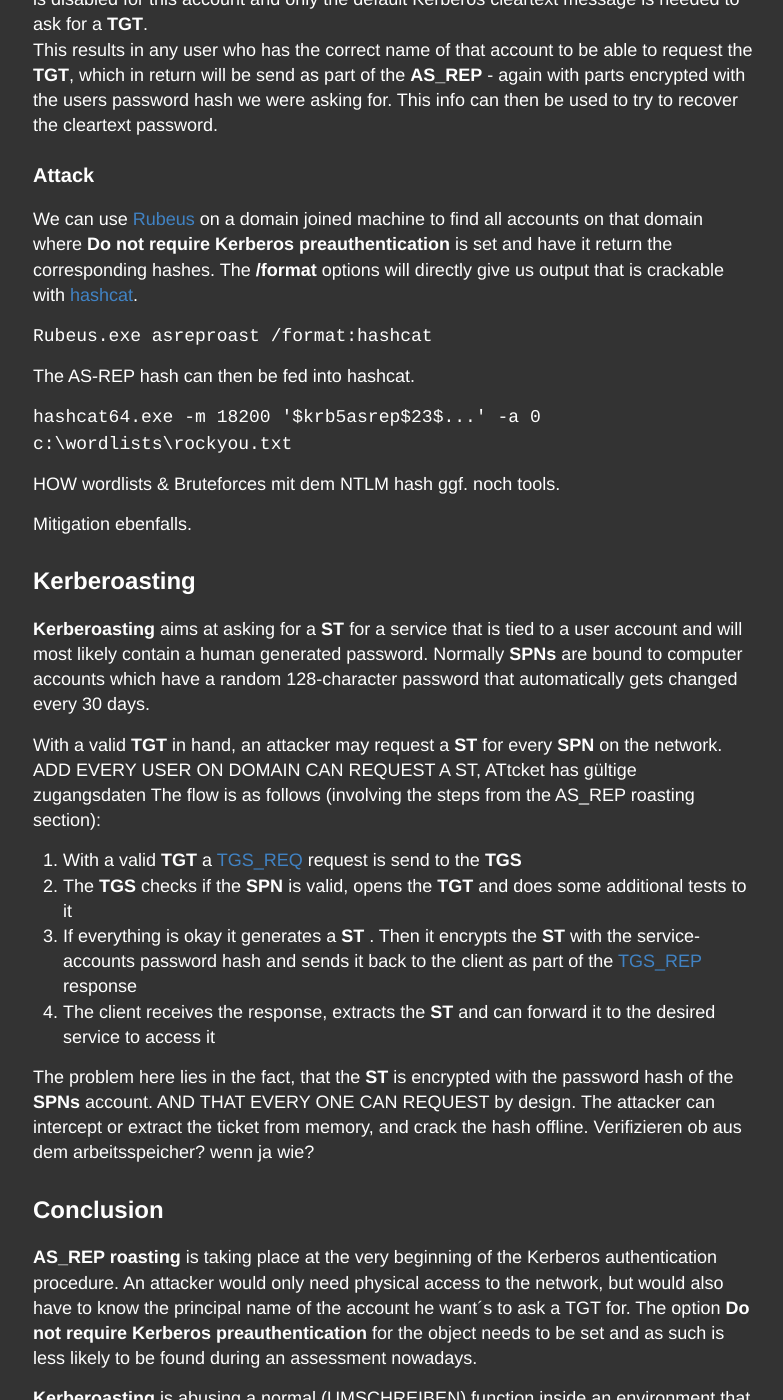
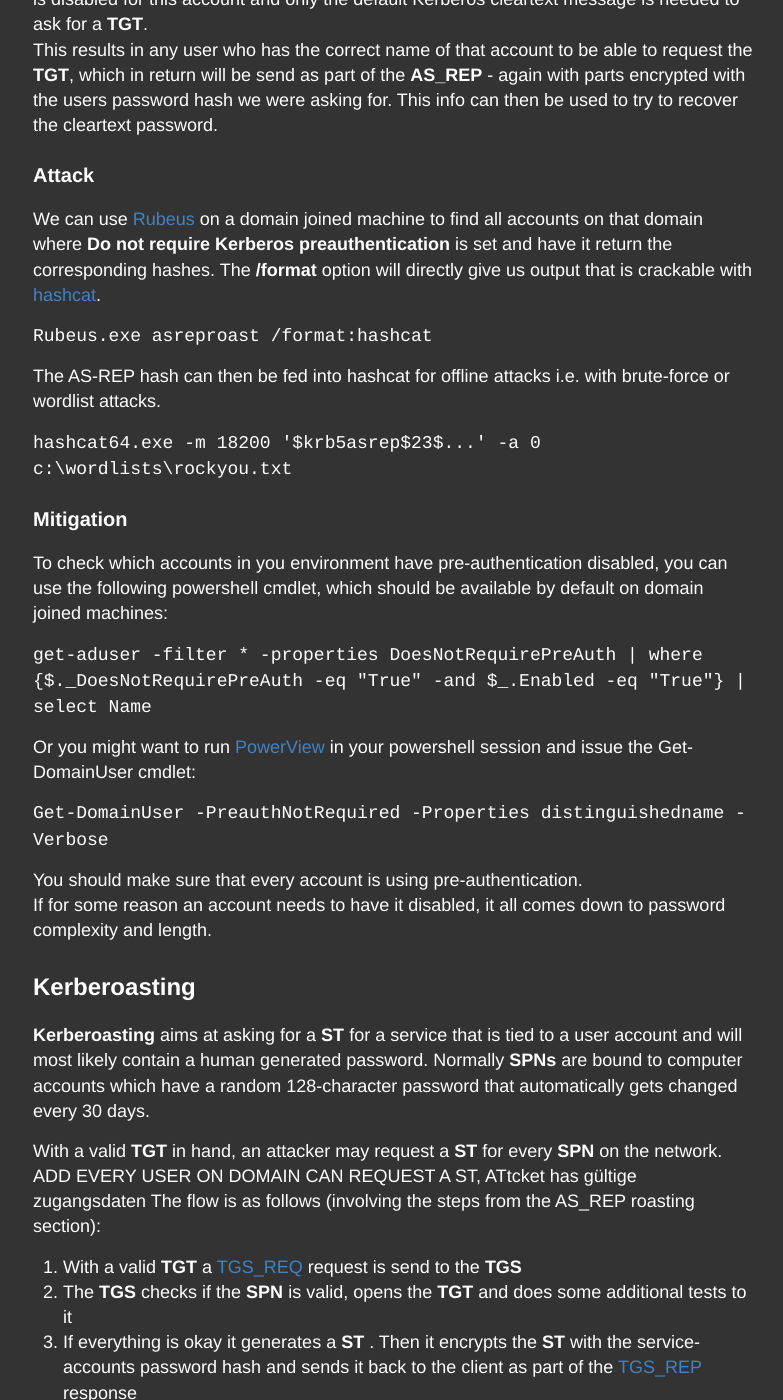
Before and after one commit to LuemmelSec/LuemmelSec.github.io, a Jekyll site: the page built from _posts/2020-12-11-Kerberoasting-VS-AS-REP-Roasting.md, in a window 1280 px wide and 1400 px high, scrolled down 2729 px. Shown: the whole window, without its empty margins (247-1030 px from the left). Built offline with Jekyll 4.4.1, drawn with Linux system fonts in a browser that asks for light colours.

Commit message:
Update 2020-12-11-Kerberoasting-VS-AS-REP-Roasting.md

`````diff
--- a/_posts/2020-12-11-Kerberoasting-VS-AS-REP-Roasting.md
+++ b/_posts/2020-12-11-Kerberoasting-VS-AS-REP-Roasting.md
@@ -55,18 +55,27 @@
 
 ### Attack
 
-We can use [Rubeus](https://github.com/GhostPack/Rubeus) on a domain joined machine to find all accounts on that domain where **Do not require Kerberos preauthentication** is set and have it return the corresponding hashes. The **/format** options will directly give us output that is crackable with [hashcat](https://github.com/hashcat/hashcat).
+We can use [Rubeus](https://github.com/GhostPack/Rubeus) on a domain joined machine to find all accounts on that domain where **Do not require Kerberos preauthentication** is set and have it return the corresponding hashes. The **/format** option will directly give us output that is crackable with [hashcat](https://github.com/hashcat/hashcat).
 
 ````Rubeus.exe asreproast /format:hashcat````
 
-The AS-REP hash can then be fed into hashcat.
+The AS-REP hash can then be fed into hashcat for offline attacks i.e. with brute-force or wordlist attacks.
 
 ````hashcat64.exe -m 18200 '$krb5asrep$23$...' -a 0 c:\wordlists\rockyou.txt````
 
 
-HOW wordlists & Bruteforces mit dem NTLM hash ggf. noch tools.
+### Mitigation
 
-Mitigation ebenfalls.
+To check which accounts in you environment have pre-authentication disabled, you can use the following powershell cmdlet, which should be available by default on domain joined machines:
+
+````get-aduser -filter * -properties DoesNotRequirePreAuth | where {$._DoesNotRequirePreAuth -eq "True" -and $_.Enabled -eq "True"} | select Name````
+
+Or you might want to run [PowerView](https://github.com/PowerShellMafia/PowerSploit/blob/master/Recon/PowerView.ps1) in your powershell session and issue the Get-DomainUser cmdlet:
+
+````Get-DomainUser -PreauthNotRequired -Properties distinguishedname -Verbose````
+
+You should make sure that every account is using pre-authentication.
+If for some reason an account needs to have it disabled, it all comes down to password complexity and length.
 
 ## Kerberoasting
 
`````
